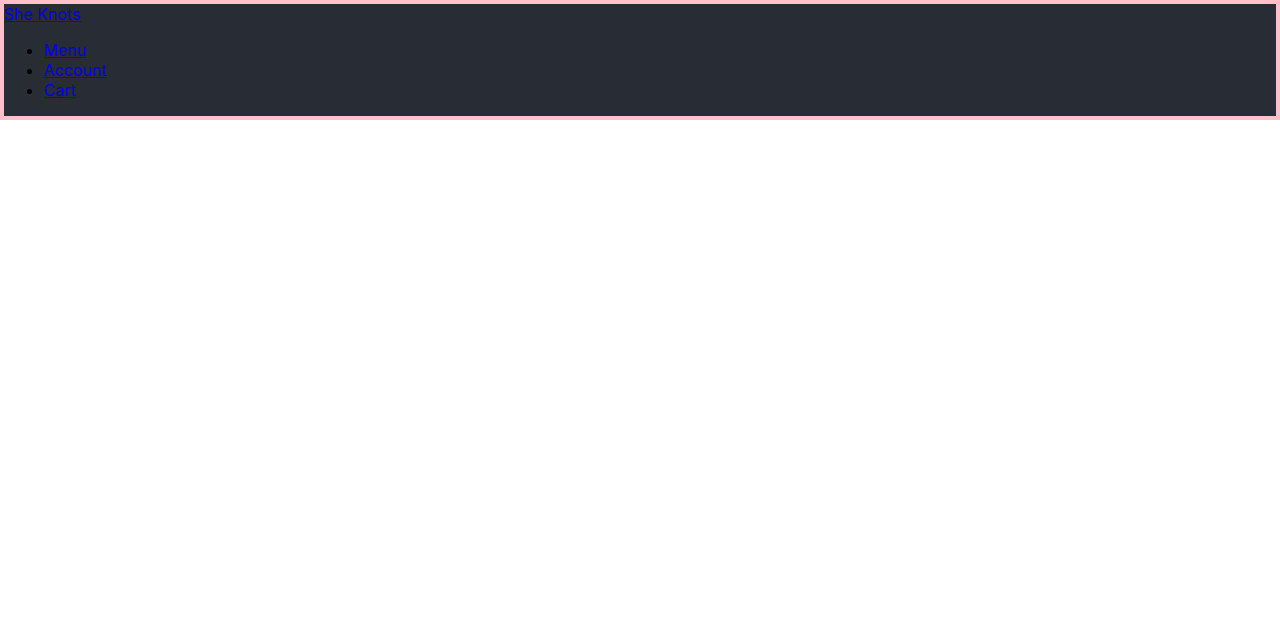
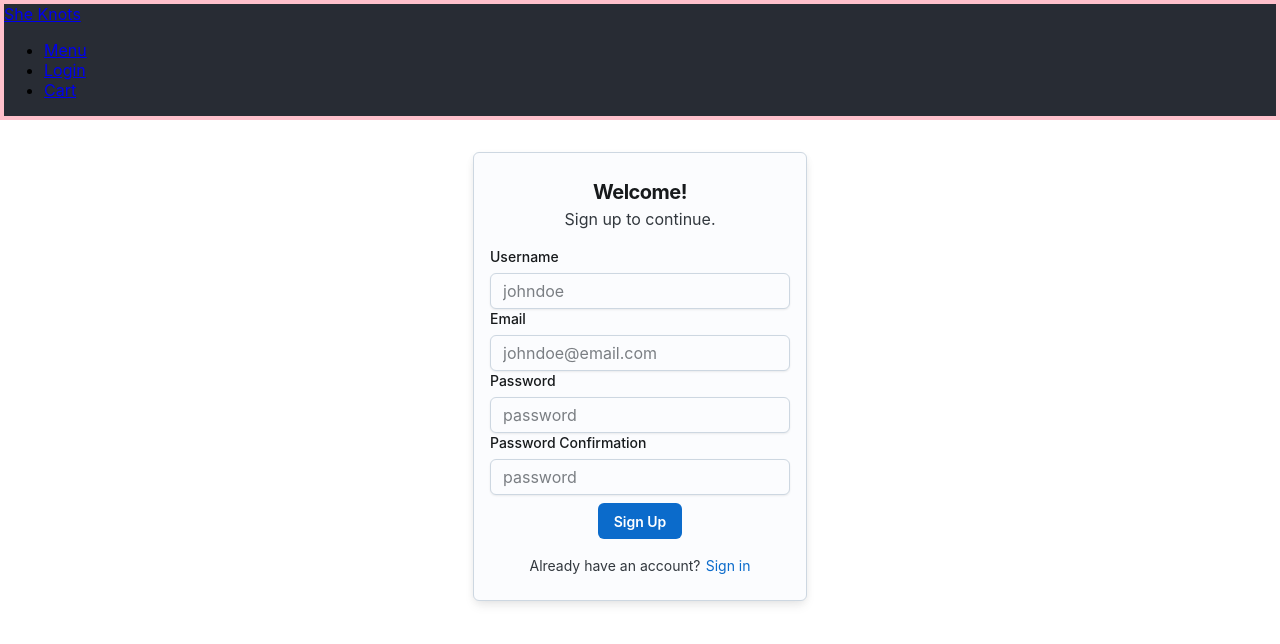
Before and after one commit to srodarte1/she-knots-frontend, a React (Create React App) app: page /SignUpPage in a window 1280 px wide. Shown: the top 644 px of the page. Built offline with nearby package versions, Linux system fonts and the light colour scheme.

Commit message:
routing changes and function declarations

```diff
--- a/package.json
+++ b/package.json
@@ -3,6 +3,10 @@
   "version": "0.1.0",
   "private": true,
   "dependencies": {
+    "@emotion/react": "^11.10.5",
+    "@emotion/styled": "^11.10.5",
+    "@fontsource/public-sans": "^4.5.12",
+    "@mui/joy": "^5.0.0-alpha.64",
     "@testing-library/jest-dom": "^5.16.5",
     "@testing-library/react": "^13.4.0",
     "@testing-library/user-event": "^13.5.0",
--- a/src/App.js
+++ b/src/App.js
@@ -2,14 +2,13 @@ import React from 'react'
 import './App.css';
 import NavBar from "./components/NavBar"
 import Home from "./components/Home"
-import Account from "./components/Account"
+import LoginPage from "./components/LoginPage"
 import Cart from "./components/Cart"
 import Menu from "./components/Menu"
 import { Route, Routes } from 'react-router-dom';
+import SignUpPage from './components/SignUpPage';
 
 function App() {
-console.log("hello world")
-
 
 
 
@@ -19,10 +18,10 @@ console.log("hello world")
 
       <Routes>
         <Route path="/" element={ <Home /> }/>
-        <Route path="/Account" element={ <Account /> }/>
+        <Route path="/LoginPage" element={ <LoginPage /> }/>
         <Route path="/Cart" element={ <Cart /> }/>
         <Route path="/Menu" element={ <Menu /> }/>
-
+        <Route path="/SignUpPage" element={ <SignUpPage /> }/>
       </Routes>
     </div>
     </>
--- a/src/components/Account.js
+++ /dev/null
@@ -1,27 +0,0 @@
-import { Link } from "react-router-dom"
-
-const Account = () => {
-    return(
-        <>
-        <div className="form-container">
-            <form>
-                <h3>Welcome!</h3>
-                <input type="text" placeholder="Enter your email" required/> <br/>
-                <input type="text" placeholder="Enter your password" required/> <br/>
-                <label>
-                    <input type="checkbox"/> Remember me
-                </label> <br/>
-                <Link>Forgot password</Link> <br/>
-                <button>Sign In</button>
-                <br/>
-                <button>Sign In With Google</button> <br/>
-                <Link>Sign Up</Link>
-
-            </form>
-        </div>
-
-        </>
-    )
-}
-
-export default Account
--- a/src/components/Announcement.js
+++ b/src/components/Announcement.js
@@ -1,5 +1,3 @@
-import { Link } from "react-router-dom";
-
 //want to remove upper and lower padding so NavBar is flush with the upper and lower contents
 
 const Announcement = () => {
--- /dev/null
+++ b/src/components/LoginPage.js
@@ -0,0 +1,115 @@
+import { useState } from 'react';
+import { CssVarsProvider } from '@mui/joy/styles';
+import Sheet from '@mui/joy/Sheet';
+import Typography from '@mui/joy/Typography';
+import FormControl from '@mui/joy/FormControl';
+import FormLabel from '@mui/joy/FormLabel';
+import Input from '@mui/joy/Input';
+import Button from '@mui/joy/Button';
+import Link from '@mui/joy/Link';
+import { useNavigate } from 'react-router-dom'
+
+const Login = ({setUser, setMessage, setToggleAuth}) => {
+    const [user, setUserObj] = useState({
+        email: "",
+        password: "",
+    });
+
+    const navigateHome = useNavigate()
+
+    const handleChange = ({target: {name, value}}) => {
+        setUserObj(currentUser => ({
+            ...currentUser,
+            [name]: value
+        }))
+    }
+
+    const handleSubmit = (e) => {
+        e.preventDefault()
+        console.log(user)
+        fetch("http://localhost:9393/login",{
+            method: "POST",
+            headers: {
+                "Content-Type": "application/json"
+            },
+            body: JSON.stringify(user)
+        })
+        .then(resp => {
+            if (resp.ok) {
+                resp.json().then(userObj => {
+                    setUser(userObj.user)
+                    setMessage("User successfully logged in!")
+                })
+            } else {
+                resp.json().then(messageObj => setMessage(messageObj.message))
+            }
+        })
+        return navigateHome("/")
+    }
+
+  return (
+    <CssVarsProvider>
+      <main>
+        <Sheet
+          sx={{
+            width: 300,
+            mx: 'auto', // margin left & right
+            my: 4, // margin top & botom
+            py: 3, // padding top & bottom
+            px: 2, // padding left & right
+            display: 'flex',
+            flexDirection: 'column',
+            gap: 2,
+            borderRadius: 'sm',
+            boxShadow: 'md',
+          }}
+          variant="outlined"
+        >
+          <div>
+            <Typography level="h4" component="h1">
+              <b>Welcome!</b>
+            </Typography>
+            <Typography level="body2">Sign in to continue.</Typography>
+          </div>
+          <form onSubmit={handleSubmit}>
+            <FormControl>
+                <FormLabel>Email</FormLabel>
+                <Input
+                // html input attribute
+                required="true"
+                name="email"
+                type="email"
+                placeholder="johndoe@email.com"
+                onChange={handleChange}
+                value={user.email}
+                />
+            </FormControl>
+            <FormControl>
+                <FormLabel>Password</FormLabel>
+                <Input
+                // html input attribute
+                required="true"
+                name="password"
+                type="password"
+                placeholder="password"
+                onChange={handleChange}
+                value={user.password}
+                />
+            </FormControl>
+
+            <Button type="submit" onSubmit={handleSubmit} sx={{ mt: 1 /* margin top */ }}>Log in</Button>
+            </form>
+          <Typography
+            endDecorator={<Link href="/SignUpPage" onClick={() => setToggleAuth(currentVal => !currentVal)}>Sign up</Link>}
+            fontSize="sm"
+            sx={{ alignSelf: 'center' }}
+          >
+            Don't have an account?
+          </Typography>
+        </Sheet>
+      </main>
+    </CssVarsProvider>
+  );
+}
+
+export default Login;
--- a/src/components/NavBar.js
+++ b/src/components/NavBar.js
@@ -10,15 +10,9 @@ const NavBar = () => {
             <Link to= "/" className="site-title">She Knots</Link>
             <ul>
                 <CustomLink to="/Menu">Menu</CustomLink>
-                <CustomLink to="/Account">Account</CustomLink>
+                <CustomLink to="/LoginPage">Login</CustomLink>
                 <CustomLink to="/Cart">Cart</CustomLink>
             </ul>
-
-            {/* <a className="menuButton" onClick={handleLinkClick} href="/Menu">Menu</a>
-            <a className="homePageButton" onClick={handleLinkClick} href="/HomeLogo">HomeLogo</a>
-            <a className="searchButton" onClick={handleLinkClick} href="/Search">Search</a>
-            <a className="accountButton" onClick={handleLinkClick} href="/Account">Account</a>
-            <a className="cartButton" onClick={handleLinkClick} href="/Cart">Cart</a> */}
         </nav>
     )
 }
--- a/src/components/Product.js
+++ b/src/components/Product.js
@@ -4,7 +4,7 @@ import React from 'react'
  const Product = ({name, price, description, inventory, front_image, back_image, discount}) => {
   return (
     <>
-    <div classNmae="products-container">
+    <div className="products-container">
       <span className="scrollable-container">
 
       <h3>{name}</h3>
--- /dev/null
+++ b/src/components/SignUpPage.js
@@ -0,0 +1,123 @@
+import { useState } from 'react';
+import { CssVarsProvider } from '@mui/joy/styles';
+import Sheet from '@mui/joy/Sheet';
+import Typography from '@mui/joy/Typography';
+import FormControl from '@mui/joy/FormControl';
+import FormLabel from '@mui/joy/FormLabel';
+import Input from '@mui/joy/Input';
+import Button from '@mui/joy/Button';
+import Link from '@mui/joy/Link';
+import { useNavigate } from 'react-router-dom';
+
+const Signup = ({setUser, setMessage, setToggleAuth}) => {
+    const [user, setUserObj] = useState({
+        username: "",
+        email: "",
+        password: "",
+        password_confirmation: ""
+    });
+
+    const navigateHome = useNavigate()
+
+    const handleChange = ({target: {name, value}}) => {
+        setUserObj(currentUser => ({
+            ...currentUser,
+            [name]: value
+        }))
+    }
+
+    const handleSubmit = (e) => {
+        e.preventDefault()
+        return navigateHome("/")
+    }
+
+  return (
+    <CssVarsProvider>
+      <main>
+        <Sheet
+          sx={{
+            width: 300,
+            mx: 'auto', // margin left & right
+            my: 4, // margin top & botom
+            py: 3, // padding top & bottom
+            px: 2, // padding left & right
+            display: 'flex',
+            flexDirection: 'column',
+            gap: 2,
+            borderRadius: 'sm',
+            boxShadow: 'md',
+          }}
+          variant="outlined"
+        >
+          <div>
+            <Typography level="h4" component="h1">
+              <b>Welcome!</b>
+            </Typography>
+            <Typography level="body2">Sign up to continue.</Typography>
+          </div>
+          <form onSubmit={handleSubmit}>
+            <FormControl>
+                <FormLabel>Username</FormLabel>
+                <Input
+                // html input attribute
+                required="true"
+                name="username"
+                type="username"
+                placeholder="johndoe"
+                onChange={handleChange}
+                value={user.username}
+                />
+            </FormControl>
+            <FormControl>
+                <FormLabel>Email</FormLabel>
+                <Input
+                // html input attribute
+                required="true"
+                name="email"
+                type="email"
+                placeholder="johndoe@email.com"
+                onChange={handleChange}
+                value={user.email}
+                />
+            </FormControl>
+            <FormControl>
+                <FormLabel>Password</FormLabel>
+                <Input
+                // html input attribute
+                required="true"
+                name="password"
+                type="password"
+                placeholder="password"
+                onChange={handleChange}
+                value={user.password}
+                />
+            </FormControl>
+            <FormControl>
+                <FormLabel>Password Confirmation</FormLabel>
+                <Input
+                // html input attribute
+                required="true"
+                name="password_confirmation"
+                type="password"
+                placeholder="password"
+                onChange={handleChange}
+                value={user.password_confirmation}
+                />
+            </FormControl>
+
+            <Button type="submit" onSubmit={handleSubmit} sx={{ mt: 1 /* margin top */ }}>Sign Up</Button>
+            </form>
+          <Typography
+            endDecorator={<Link href="/LoginPage" onClick={() => setToggleAuth(currentVal => !currentVal)}>Sign in</Link>}
+            fontSize="sm"
+            sx={{ alignSelf: 'center' }}
+          >
+            Already have an account?
+          </Typography>
+        </Sheet>
+      </main>
+    </CssVarsProvider>
+  );
+}
+
+export default Signup;
```
Also changed, not shown: 1 other file (tests, documents, lock files or other folders).
